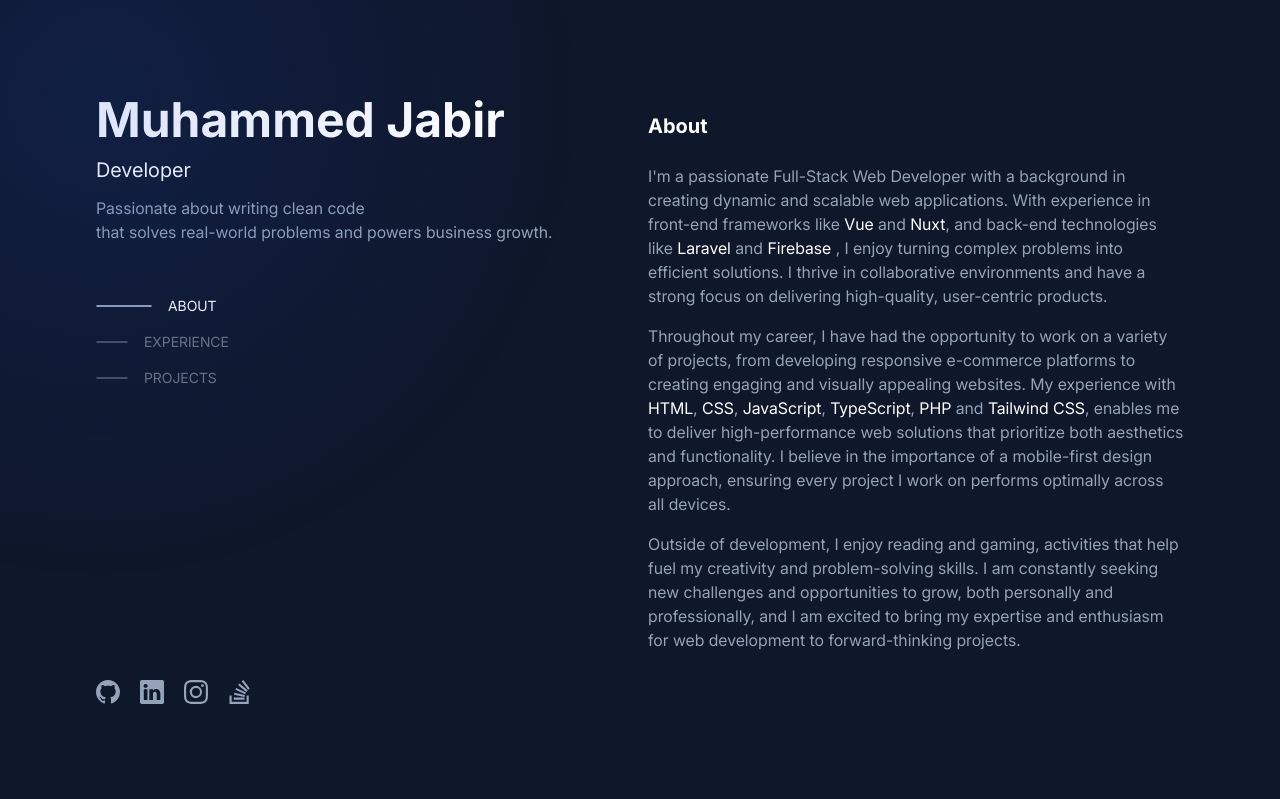
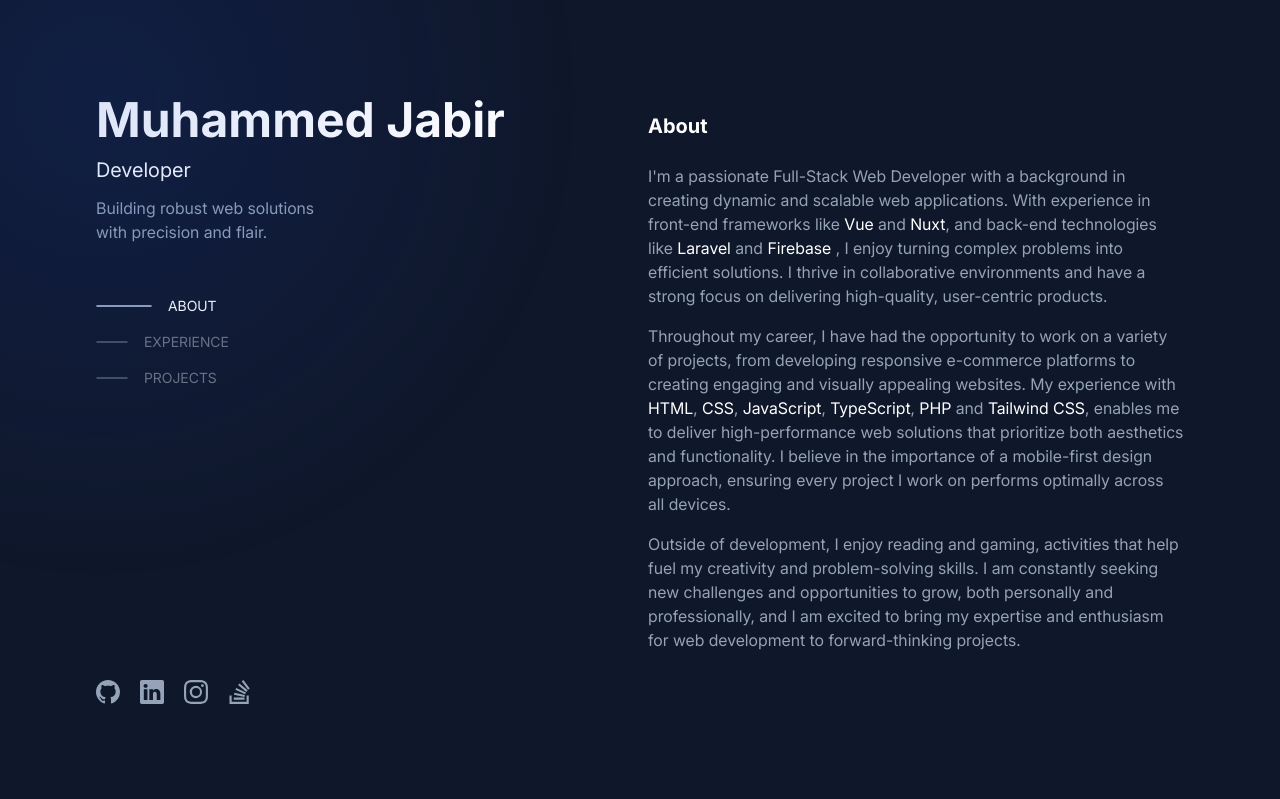
Before and after one commit to JabirWiz/protfolio, a Vue app: page / in a window 1280 px wide. Shown: the top 799 px of the page. Built offline with nearby package versions, Linux system fonts and the light colour scheme.

Commit message:
new updates

```diff
--- a/src/views/HomeView.vue
+++ b/src/views/HomeView.vue
@@ -72,10 +72,10 @@
             <h1 class="text-4xl sm:text-5xl font-Inter-bold">Muhammed Jabir</h1>
             <h3 class="text-xl font-Inter">Developer</h3>
             <p class="font-Inter text-slate-400">
-              Passionate about writing clean code <br />
-              that solves real-world problems and powers business growth.
-              <!-- Building robust web solutions <br />
-              with precision and flair. -->
+              <!-- Passionate about writing clean code <br />
+              that solves real-world problems and powers business growth. -->
+              Building robust web solutions <br />
+              with precision and flair.
             </p>
 
             <div class="hidden lg:flex gap-4 flex-col mt-10">
```
